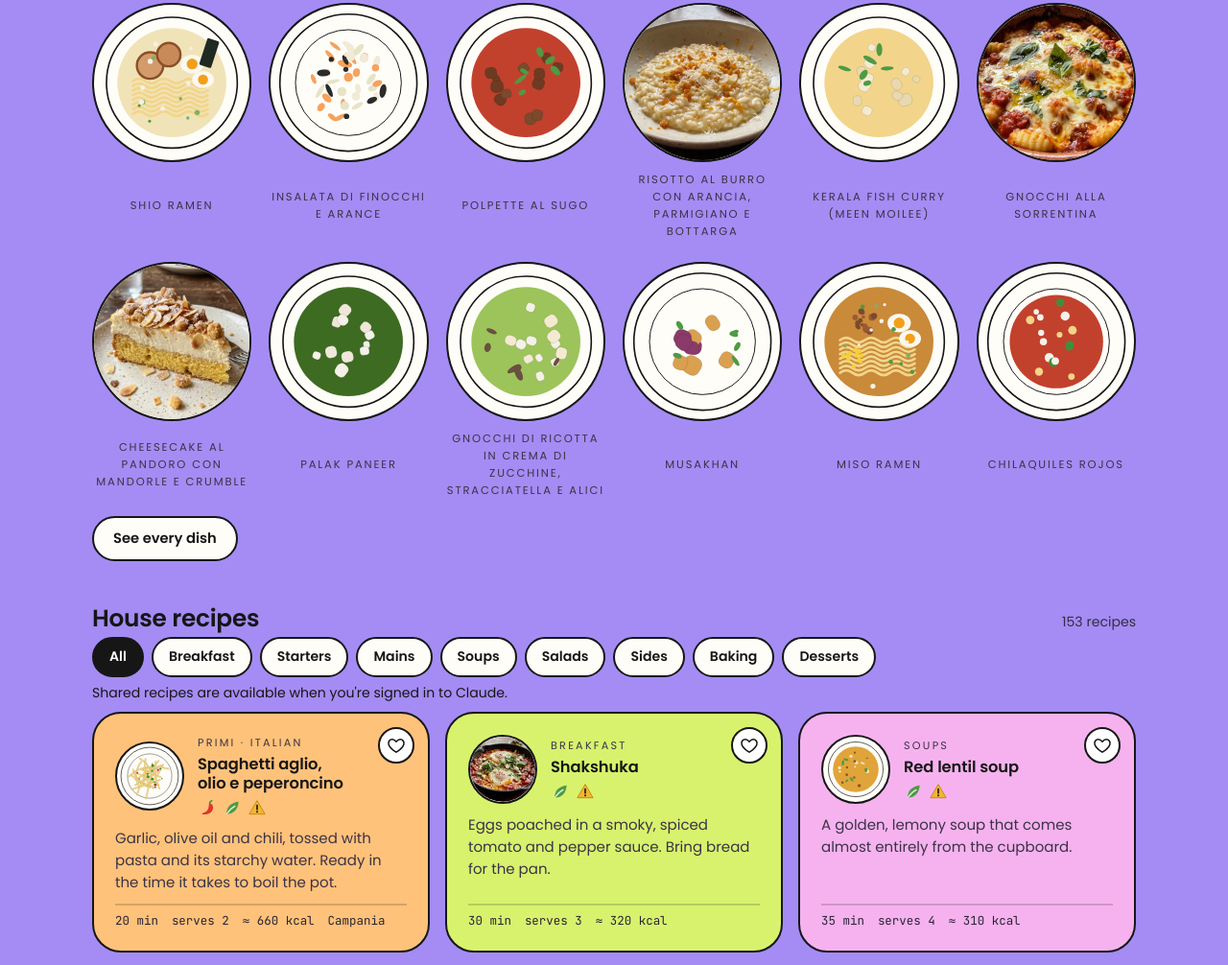
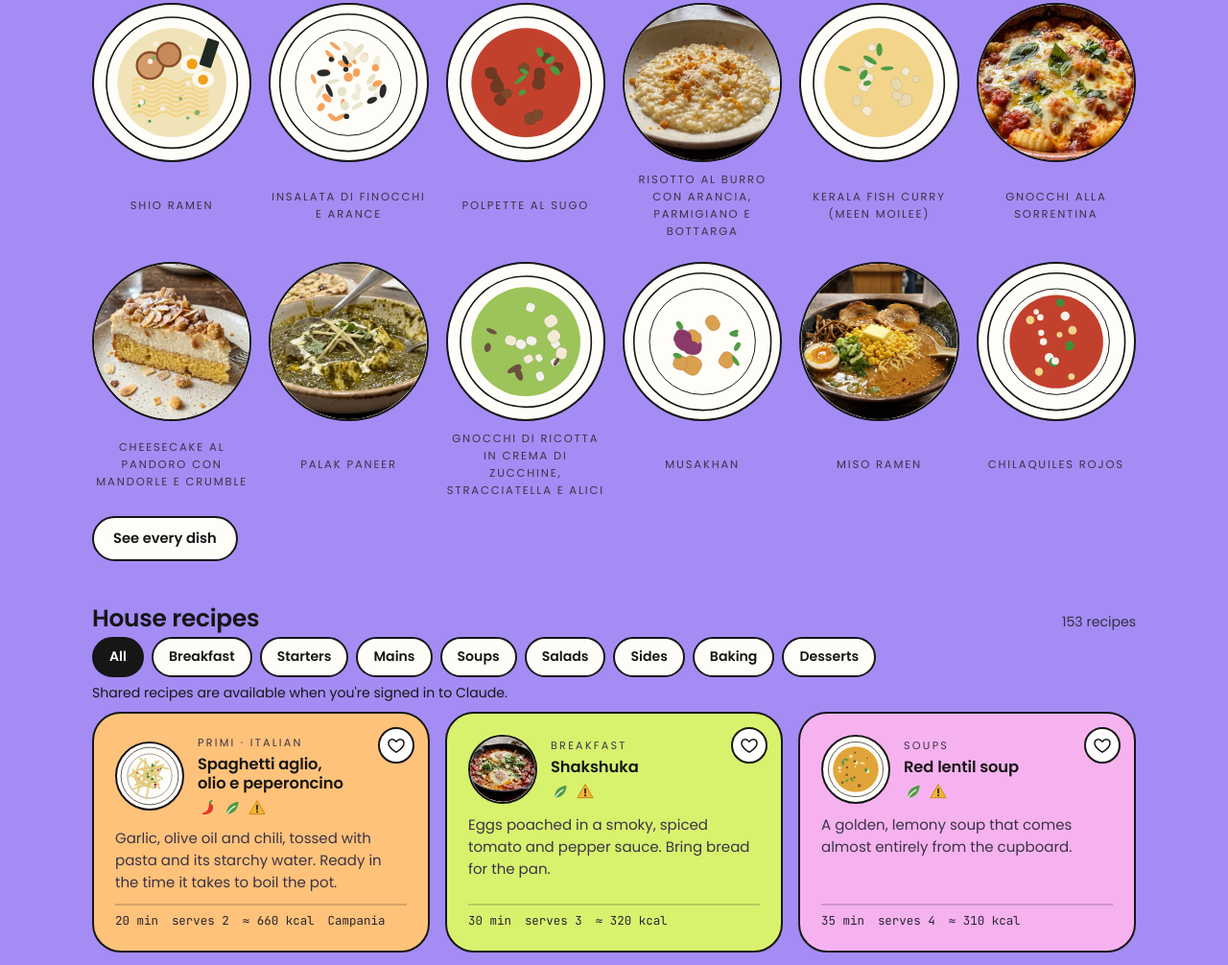
Before and after one commit to DarioCavaliere/DarioCavaliere, a plain HTML site: page index.html in a window 1280 px wide. Shown: the part 2957-3963 px from the top of the page at 96% size. Drawn offline with Linux system fonts and the light colour scheme; a web font is replaced by a local one.

Commit message:
Add photos for panzanella di fagioli, tagliolini al salmone, miso ramen, palak paneer and prosciutto e melone
Thirty-five dishes now have photos. The corn and butter ramen photo has
pork chashu, so it goes on the Sapporo miso ramen rather than the
vegetarian miso butter corn ramen.

Co-Authored-By: Claude Opus 5.5 <noreply@anthropic.com>
Claude-Session: https://claude.ai/code/session_019UumtbxDsSXF6FDtZ3kAsA

```diff
--- a/index.html
+++ b/index.html
@@ -694,7 +694,12 @@ const PHOTOS = {
   "j-mayu": {src:"assets/food/j-mayu.webp", w:480, h:480, cx:240, cy:240, rx:240, ry:240},
   "x-greek-prep": {src:"assets/food/x-greek-prep.webp", w:480, h:480, cx:240, cy:240, rx:240, ry:240},
   "x-chicken-wrap": {src:"assets/food/x-chicken-wrap.webp", w:480, h:480, cx:240, cy:240, rx:240, ry:240},
-  "x-quinoa-bowl": {src:"assets/food/x-quinoa-bowl.webp", w:480, h:480, cx:240, cy:240, rx:240, ry:240}
+  "x-quinoa-bowl": {src:"assets/food/x-quinoa-bowl.webp", w:480, h:480, cx:240, cy:240, rx:240, ry:240},
+  "r-panzanella-fagioli": {src:"assets/food/r-panzanella-fagioli.webp", w:480, h:480, cx:240, cy:240, rx:240, ry:240},
+  "r-tagliolini-salmone": {src:"assets/food/r-tagliolini-salmone.webp", w:480, h:480, cx:240, cy:240, rx:240, ry:240},
+  "j-miso": {src:"assets/food/j-miso.webp", w:480, h:480, cx:240, cy:240, rx:240, ry:240},
+  "n-palak": {src:"assets/food/n-palak.webp", w:480, h:480, cx:240, cy:240, rx:240, ry:240},
+  "i-melone": {src:"assets/food/i-melone.webp", w:480, h:480, cx:240, cy:240, rx:240, ry:240}
 };
 function photoImg(p, fill, alt){
   const sx = fill/(2*p.rx), sy = fill/(2*p.ry);
```
Also changed, not shown: version-b.html (+6 -1 lines), assets/food/i-melone-original.jpg (added), assets/food/i-melone.webp (added), assets/food/j-miso-original.jpg (added), assets/food/j-miso.webp (added), assets/food/n-palak-original.jpg (added), assets/food/n-palak.webp (added), assets/food/r-panzanella-fagioli-original.jpg (added), assets/food/r-panzanella-fagioli.webp (added), assets/food/r-tagliolini-salmone-original.jpg (added), assets/food/r-tagliolini-salmone.webp (added).
